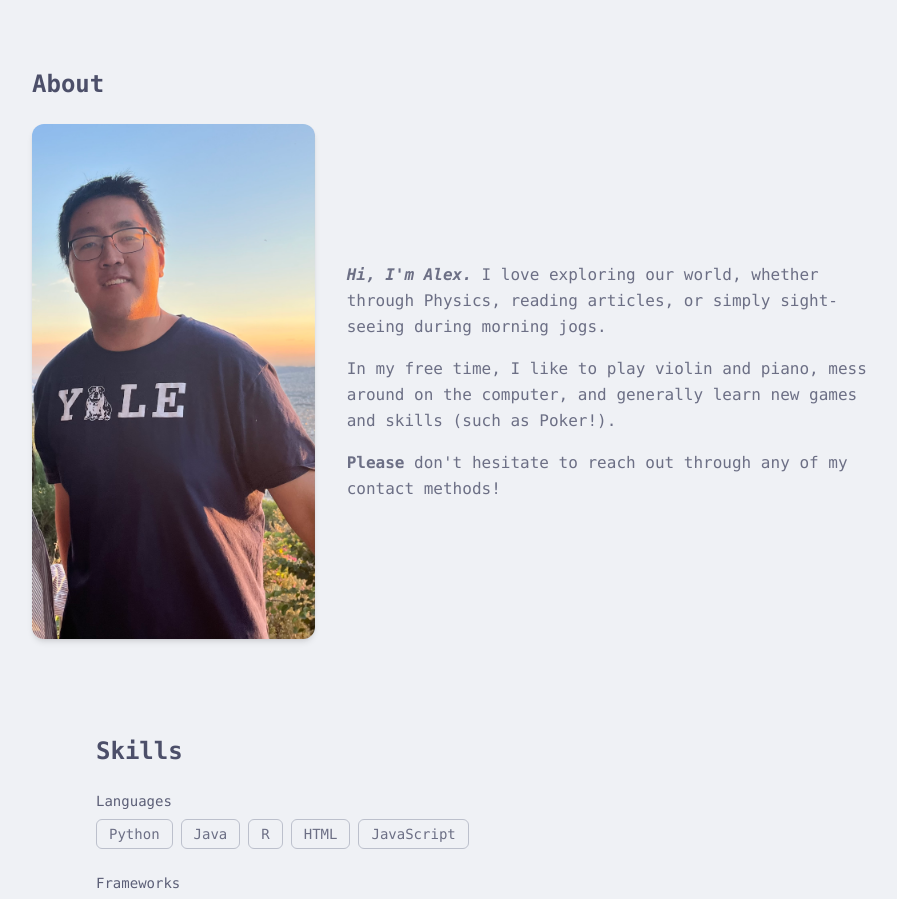
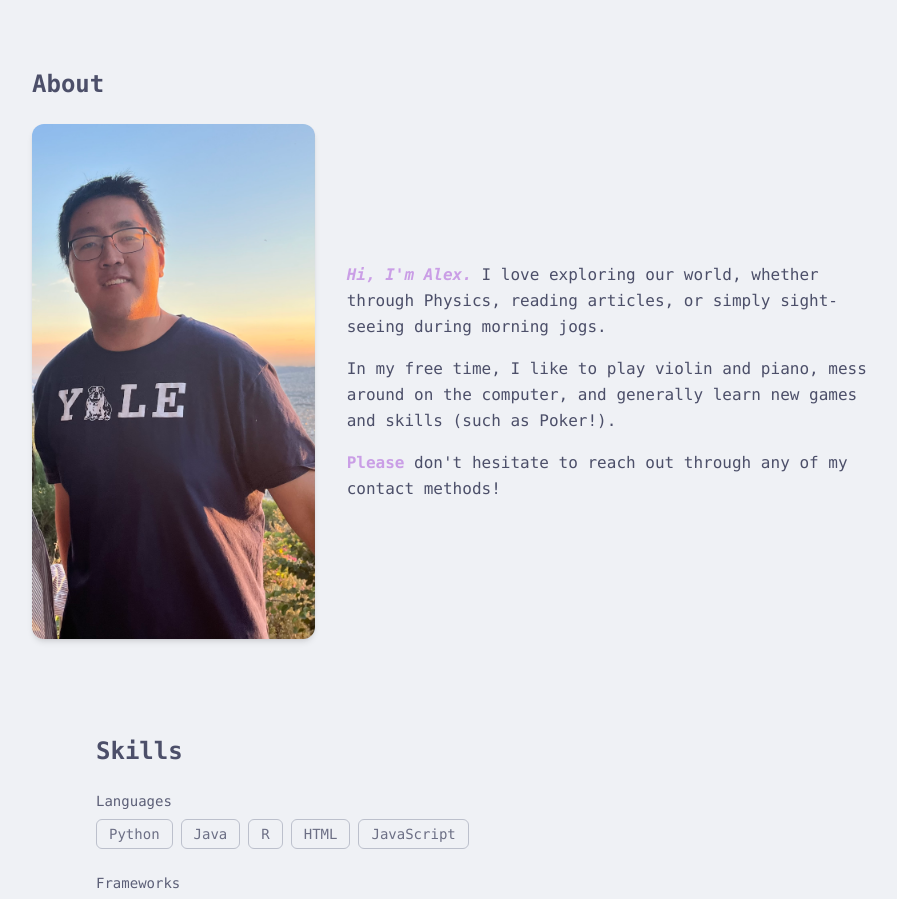
Before and after one commit to devxfu/personal-site, a React (Vite) app: page / in a window 1280 px wide. Shown: the part 780-1679 px from the top of the page, without its empty margins (184-1081 px from the left). Built offline with nearby package versions, Linux system fonts and the light colour scheme.

Commit message:
Chore: Add text accent to About section

```diff
--- a/src/components/About.jsx
+++ b/src/components/About.jsx
@@ -15,15 +15,15 @@ export default function About() {
             />
           </div>
 
-          <div className="flex-1 flex flex-col justify-center gap-4 leading-relaxed text-subtext0">
+          <div className="flex-1 flex flex-col justify-center gap-4 leading-relaxed text-text">
             <p>
-              <strong><em>Hi, I'm Alex.</em></strong> I love exploring our world, whether through Physics, reading articles, or simply sight-seeing during morning jogs.
+              <strong><em><span className="text-accent">Hi, I'm Alex.</span></em></strong> I love exploring our world, whether through Physics, reading articles, or simply sight-seeing during morning jogs.
             </p>
             <p>
               In my free time, I like to play violin and piano, mess around on the computer, and generally learn new games and skills (such as Poker!).
             </p>
             <p>
-              <strong>Please</strong> don't hesitate to reach out through any of my contact methods!
+              <strong><span className="text-accent">Please</span></strong> don't hesitate to reach out through any of my contact methods!
             </p>
           </div>
 
```
